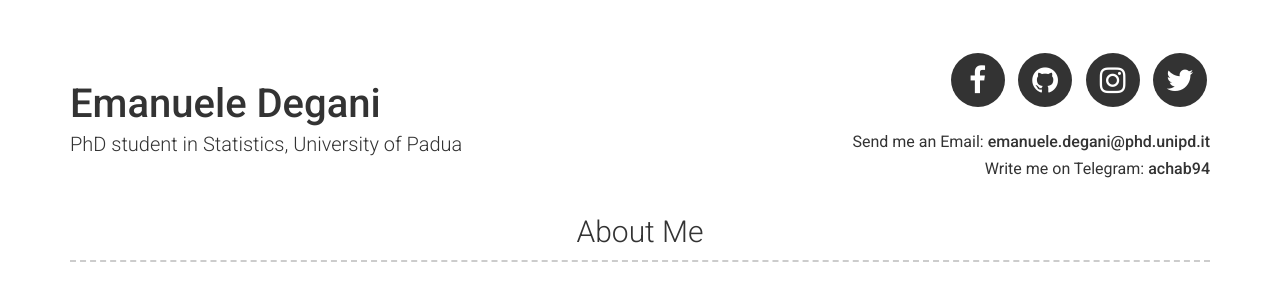
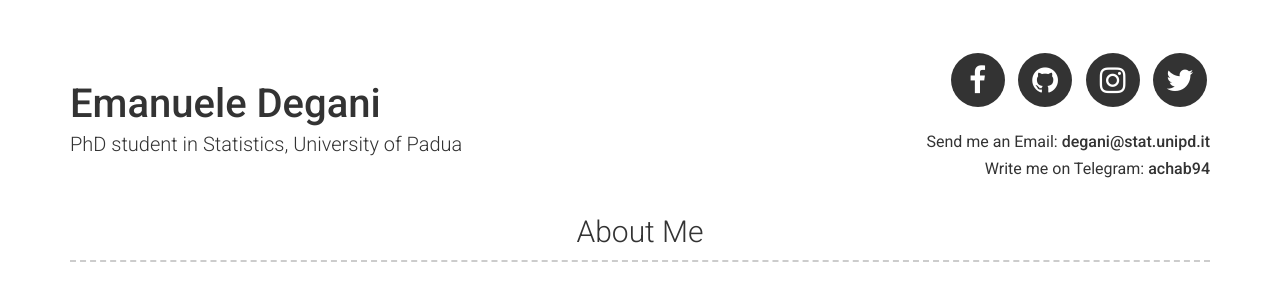
Before and after one commit to Achab94/Achab94.github.io, a Jekyll site: the page built from index.md, in a window 1280 px wide and 900 px high. Shown: the top 300 px of the window. Built offline with Jekyll 4.4.1, drawn with Linux system fonts in a browser that asks for light colours; some of the changed text lies outside the part shown.

Commit message:
Update _config.yml

```diff
--- a/_config.yml
+++ b/_config.yml
@@ -5,7 +5,7 @@ repository: Achab94/Achab94.github.io
 # Personal info
 name: Emanuele Degani
 title: PhD student in Statistics, University of Padua
-email: emanuele.degani@phd.unipd.it
+email: degani@stat.unipd.it
 telegram: achab94
 
 
```
